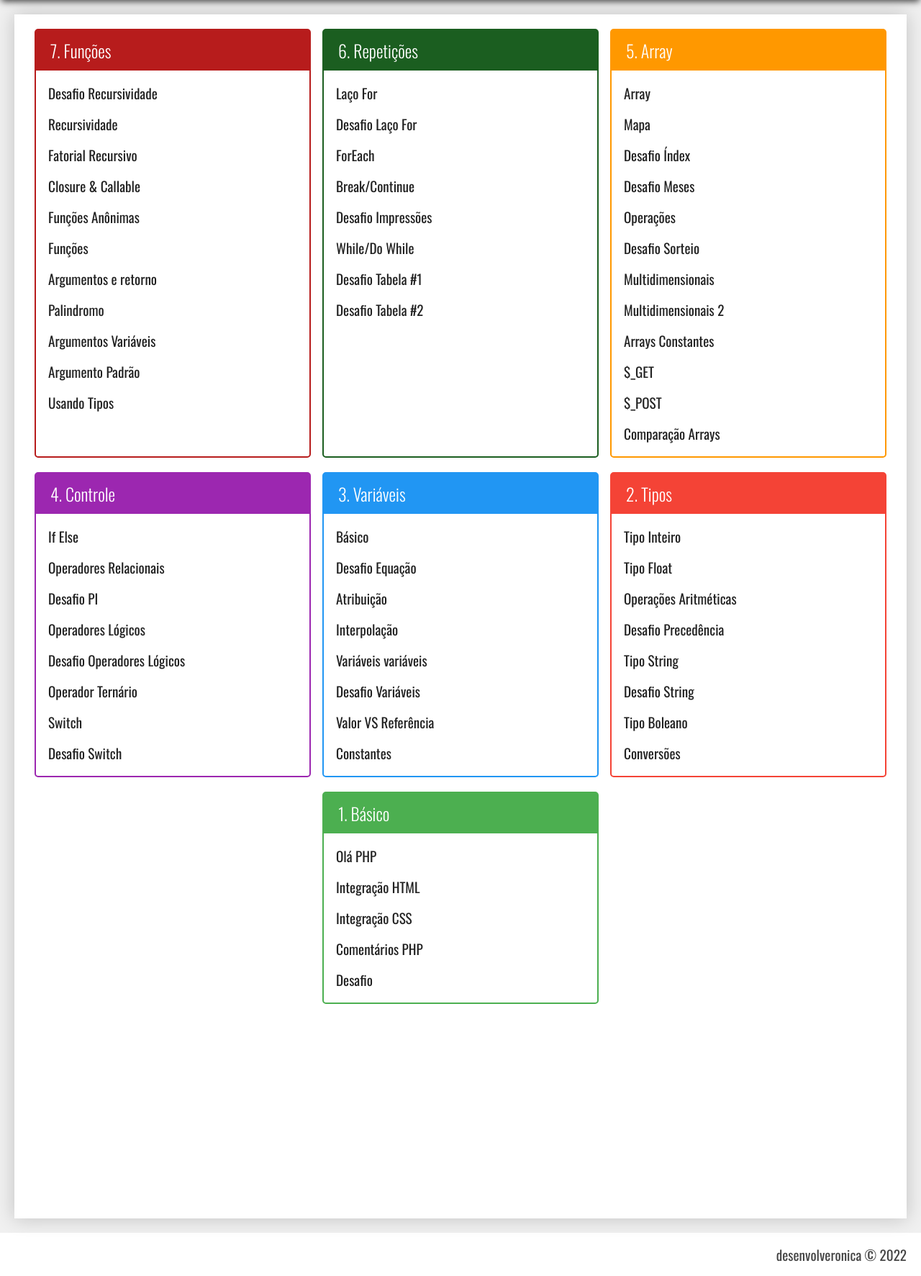
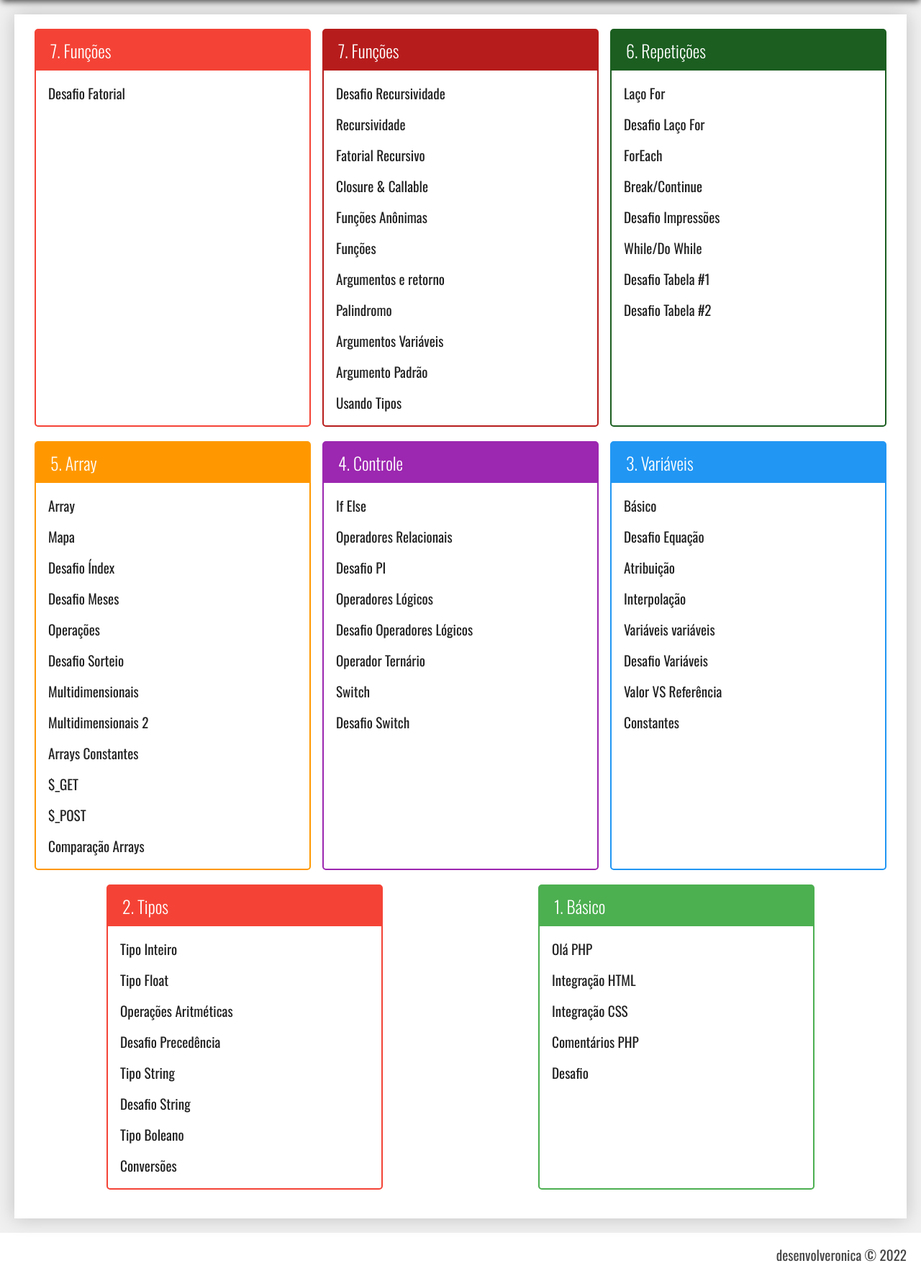
Before and after one commit to desenvolveronica/Exerc-cios-PHP, a PHP site: page / in a window 1280 px wide. Shown: the part 120-1893 px from the top of the page at 72% size. Run offline with PHP 8.4, Linux system fonts and the light colour scheme.

Commit message:
Pratica.1

```diff
--- a/index.php
+++ b/index.php
@@ -15,8 +15,17 @@
     </header>
     <main class="principal">
         <div class="conteudo">
-
             <nav class="modulos">
+            <div class="modulo vermelho">
+                <h3>7. Funções</h3>
+                <ul>
+                    <li>
+                        <a href="exercicio.php?dir=function&file=fatorial">
+                            Desafio Fatorial
+                        </a>
+                    </li>
+                </ul>
+            </div>
             <div class="modulo vermelho-escuro">
                 <h3>7. Funções</h3>
                 <ul>
```
Also changed, not shown: function/fatorial.php (added, +11 -0 lines).
